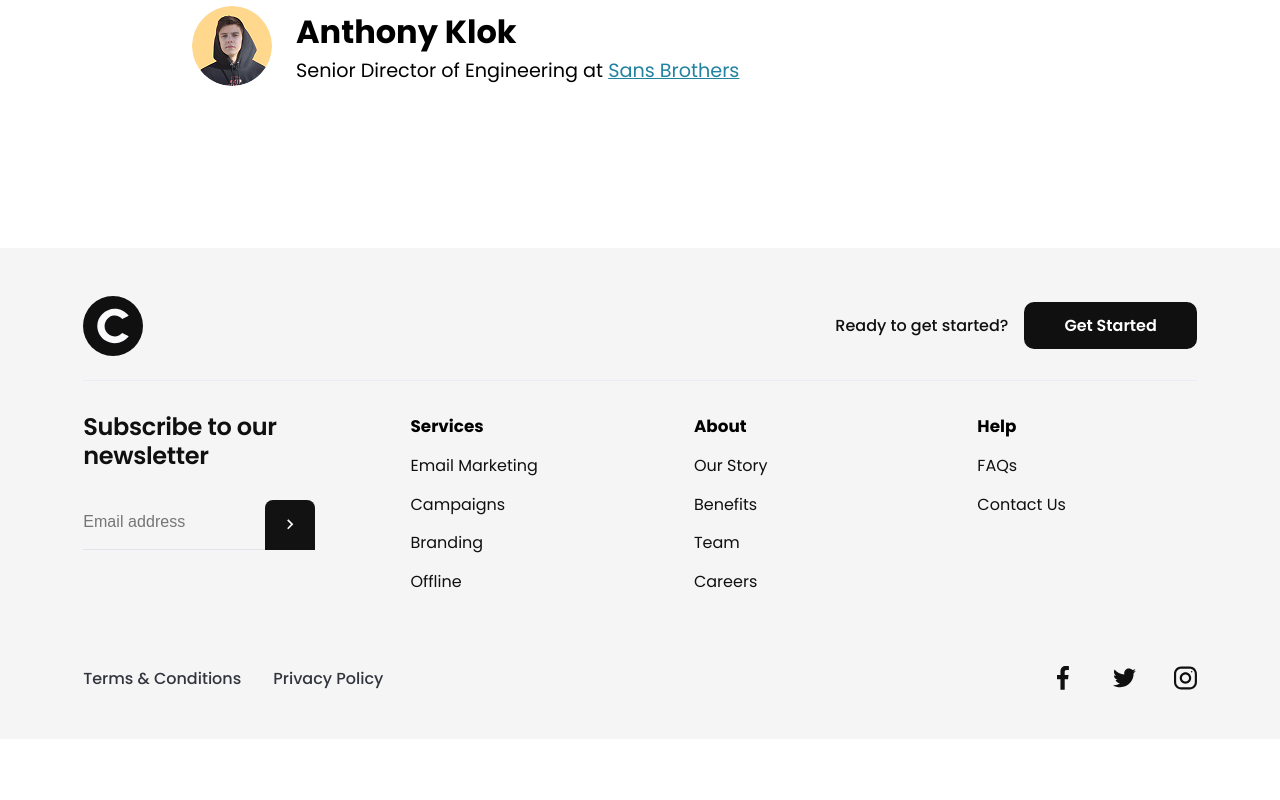
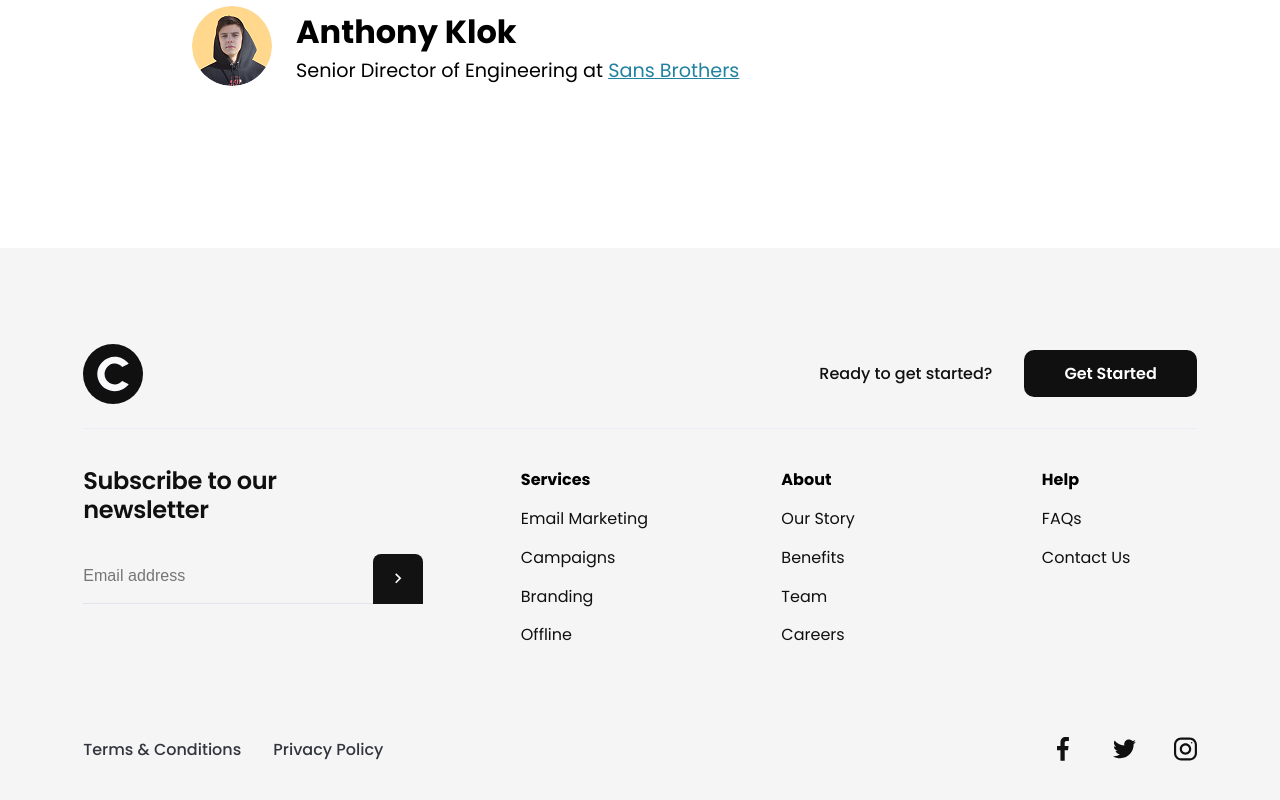
Before and after one commit to PabloTzeliks/coca-design-to-code, a plain HTML site: page index.html in a window 1280 px wide. Shown: the part 5471-6271 px from the top of the page. Before the commit the page ends 6210 px from the top, so only its background shows below. Drawn offline with Linux system fonts and the light colour scheme.

Commit message:
PRT-021 feat: implementando Footer quase terminado

```diff
--- a/CSS/styles.css
+++ b/CSS/styles.css
@@ -829,30 +829,38 @@ ul li {
 
 
   /* ---------- FOOTER ---------- */
-  .footer { background-color: var(--background-footer); }
+  .footer {
+    background-color: var(--background-footer);
+  }
+
   .footer-top {
     flex-direction: row;
     justify-content: space-between;
     text-align: left;
-    padding: 3rem 0 1.5rem;
+    padding: 6rem 0 1.5rem;
   }
-  .footer-cta { flex-direction: row; gap: 1rem; align-items: center; }
+  .footer-cta { flex-direction: row; gap: 2rem; align-items: center; }
+
   .footer-rule { display: block; }
 
   .footer-main {
     display: grid;
-    grid-template-columns: 1.2fr 1fr 1fr 1fr;
-    gap: 4rem;
+    grid-template-columns: 1.5fr 0.7fr 0.7fr 0.7fr;
+    gap: calc(5rem + 2vw);
     align-items: start;
-    padding: 2rem 0 2.5rem;
+    padding: calc(2rem + 0.5vw) 0 calc(2rem + 2vw);
   }
-  .footer-links { display: contents; } /* as colunas ocupam as 3 últimas colunas */
-  .footer-col h4 { margin: 0 0 .9rem; font-size: 1.05rem; font-weight: 700; }
-  .footer-col ul { margin: 0; padding: 0; list-style: none; }
+  .footer-links { display: contents; }
+
+  .footer-col h4 { margin: 0 0 .9rem; }
+
+  .footer-col ul { margin: 0; padding: 0; }
+
   .footer-col li + li { margin-top: .85rem; }
-  .footer-col a { color: var(--button-color); text-decoration: none; }
 
-  .newsletter-subscribe { padding-right: 2rem; }
+  .footer-col a { color: var(--button-color); }
+
+  .newsletter-subscribe { margin-right: -0.5rem; } /* Ajuste fino para fidelidade ao Design Desktop */
 
   .footer-bottom {
     display: grid;
```
